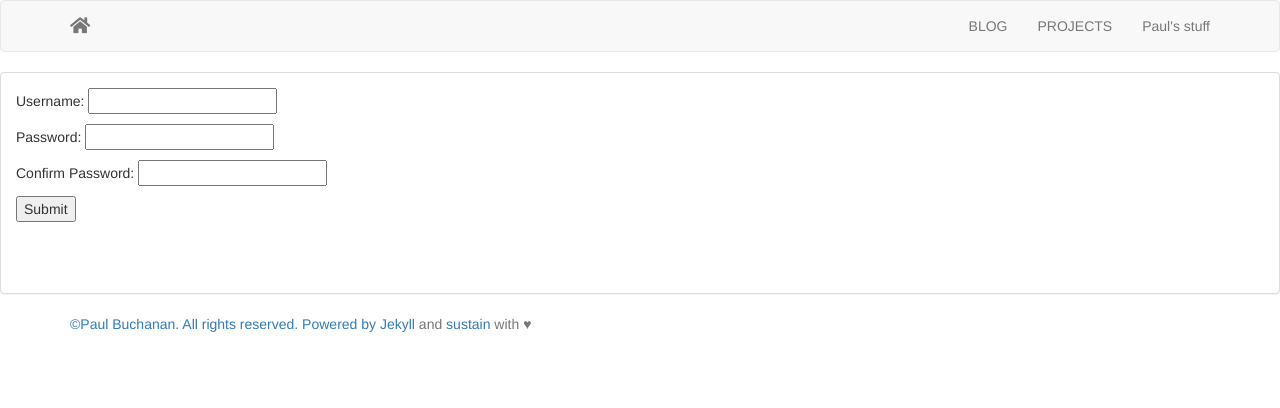
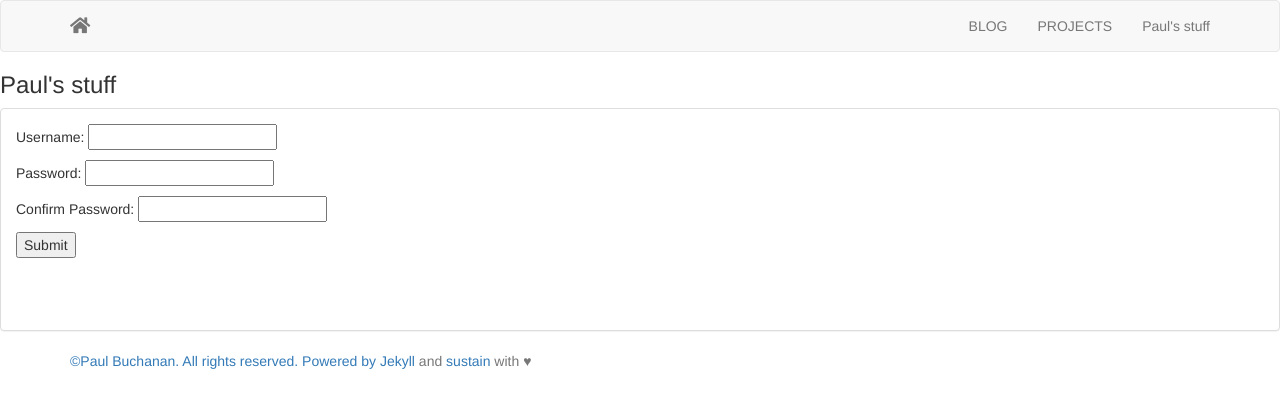
Before and after one commit to pa978ul/paulbuchanant9.com, a Jekyll site: the page built from Pauls_stuff1.html, in a window 1280 px wide. Shown: the top 408 px of the page. Built offline with Jekyll 4.4.1, drawn with Linux system fonts in a browser that asks for light colours; nearby versions of some CDN libraries.

Commit message:
Update Pauls_stuff.html

```diff
--- a/_includes/Pauls_stuff.html
+++ b/_includes/Pauls_stuff.html
@@ -1,4 +1,4 @@
- <h3></h3>
+ <h3>Paul's stuff</h3>
   <div class="panel panel-default">
     <div class="panel-body">
       <script type="text/javascript">
```
